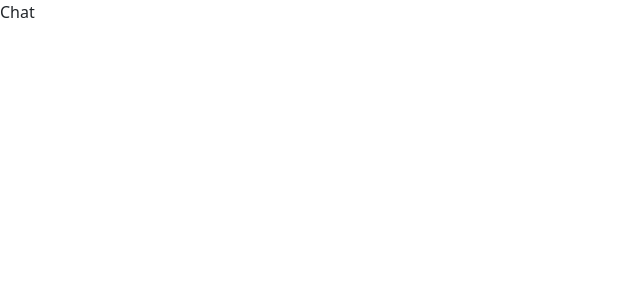
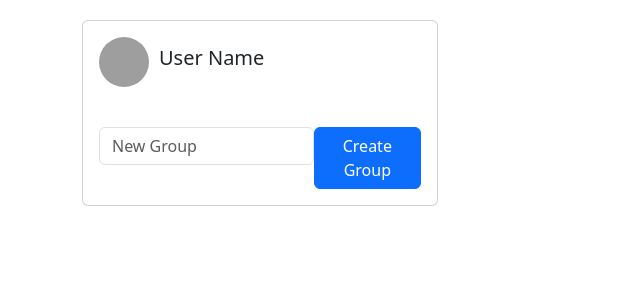
Before and after one commit to HoangFuc/chat-app, a React (Create React App) app in the folder Chat-App-FE/: page / in a window 1280 px wide. Shown: the top 300 px of the page, without its empty margins (0-640 px from the left). Built offline with nearby package versions, Linux system fonts and the light colour scheme; grey boxes are pictures that could not be loaded.

Commit message:
Chatt-form

```diff
--- /dev/null
+++ b/Chat-App-FE/src/pages/Chat.css
@@ -0,0 +1,41 @@
+/* App.css */
+
+.app {
+  margin-top: 20px;
+}
+
+.user-info {
+  display: flex;
+  align-items: center;
+  margin-bottom: 20px;
+}
+
+.avatar {
+  width: 50px;
+  height: 50px;
+  border-radius: 50%;
+  margin-right: 10px;
+}
+
+.chat-body {
+  height: 700px;
+  overflow-y: auto;
+}
+
+.chat-messages {
+  margin-bottom: 20px;
+}
+
+form {
+  margin-top: 20px;
+}
+
+.row {
+  margin-top: 400px;
+}
+
+.col-4 {
+  flex: 0 0 auto;
+  width: 33.3333333333%;
+  padding-top: 20px;
+}
--- a/Chat-App-FE/src/pages/Chat.js
+++ b/Chat-App-FE/src/pages/Chat.js
@@ -1,5 +1,110 @@
-const Chat = () => {
-  return <div>Chat</div>;
-};
+import React, { useState } from 'react';
+import './Chat.css';
+import { Container, Row, Col, ListGroup, Card, Form, Button } from 'react-bootstrap';
 
-export default Chat;
+function App() {
+  const [selectedGroup, setSelectedGroup] = useState(null);
+  const [groups, setGroups] = useState([]);
+  const [newGroup, setNewGroup] = useState('');
+  const [message, setMessage] = useState('');
+  const [chatMessages, setChatMessages] = useState([]);
+
+  const handleGroupSelection = (group) => {
+    setSelectedGroup(group);
+  };
+
+  const handleCreateGroup = () => {
+    if (newGroup) {
+      setGroups([...groups, newGroup]);
+      setNewGroup('');
+    }
+  };
+
+  const handleSendMessage = (e) => {
+    e.preventDefault();
+    if (message) {
+      setChatMessages([...chatMessages, message]);
+      setMessage('');
+    }
+  };
+
+  return (
+    <div className="app">
+      <Container>
+        <Row>
+          <Col md={4}>
+            {/* Left section */}
+            <Card>
+              <Card.Body className="d-flex flex-column">
+                <div className="user-info">
+                  <img src="user-avatar.jpg" alt="User Avatar" className="avatar" />
+                  <h5>User Name</h5>
+                </div>
+                <ListGroup className="flex-grow">
+                  {groups.map((group, index) => (
+                    <ListGroup.Item
+                      key={index}
+                      active={selectedGroup === group}
+                      onClick={() => handleGroupSelection(group)}
+                    >
+                      {group}
+                    </ListGroup.Item>
+                  ))}
+                </ListGroup>
+                <div className="text-center">
+                  <div className="d-flex">
+                    <Form className="col-8">
+                      <Form.Group>
+                        <Form.Control
+                          type="text"
+                          placeholder="New Group"
+                          value={newGroup}
+                          onChange={(e) => setNewGroup(e.target.value)}
+                        />
+                      </Form.Group>
+                    </Form>
+                    <div className="col-4">
+                      <Button variant="primary" onClick={handleCreateGroup}>Create Group</Button>
+                    </div>
+                  </div>
+                </div>
+              </Card.Body>
+            </Card>
+          </Col>
+          <Col md={8}>
+            {selectedGroup && (
+              <Card>
+                <Card.Header>
+                  <h4>{selectedGroup}</h4>
+                </Card.Header>
+                <Card.Body className="chat-body d-flex flex-column">
+                  <div className="chat-messages">
+                    {chatMessages.map((msg, index) => (
+                      <p key={index}>{msg}</p>
+                    ))}
+                  </div>
+                  <div className="mt-auto">
+                    <Form onSubmit={handleSendMessage}>
+                      <Form.Group className="d-flex">
+                        <Form.Control
+                          type="text"
+                          placeholder="Type your message..."
+                          value={message}
+                          onChange={(e) => setMessage(e.target.value)}
+                          className="flex-grow-1"
+                        />
+                        <Button variant="primary" type="submit">Send</Button>
+                      </Form.Group>
+                    </Form>
+                  </div>
+                </Card.Body>
+              </Card>
+            )}
+          </Col>
+        </Row>
+      </Container>
+    </div>
+  );
+}
+
+export default App;
```
